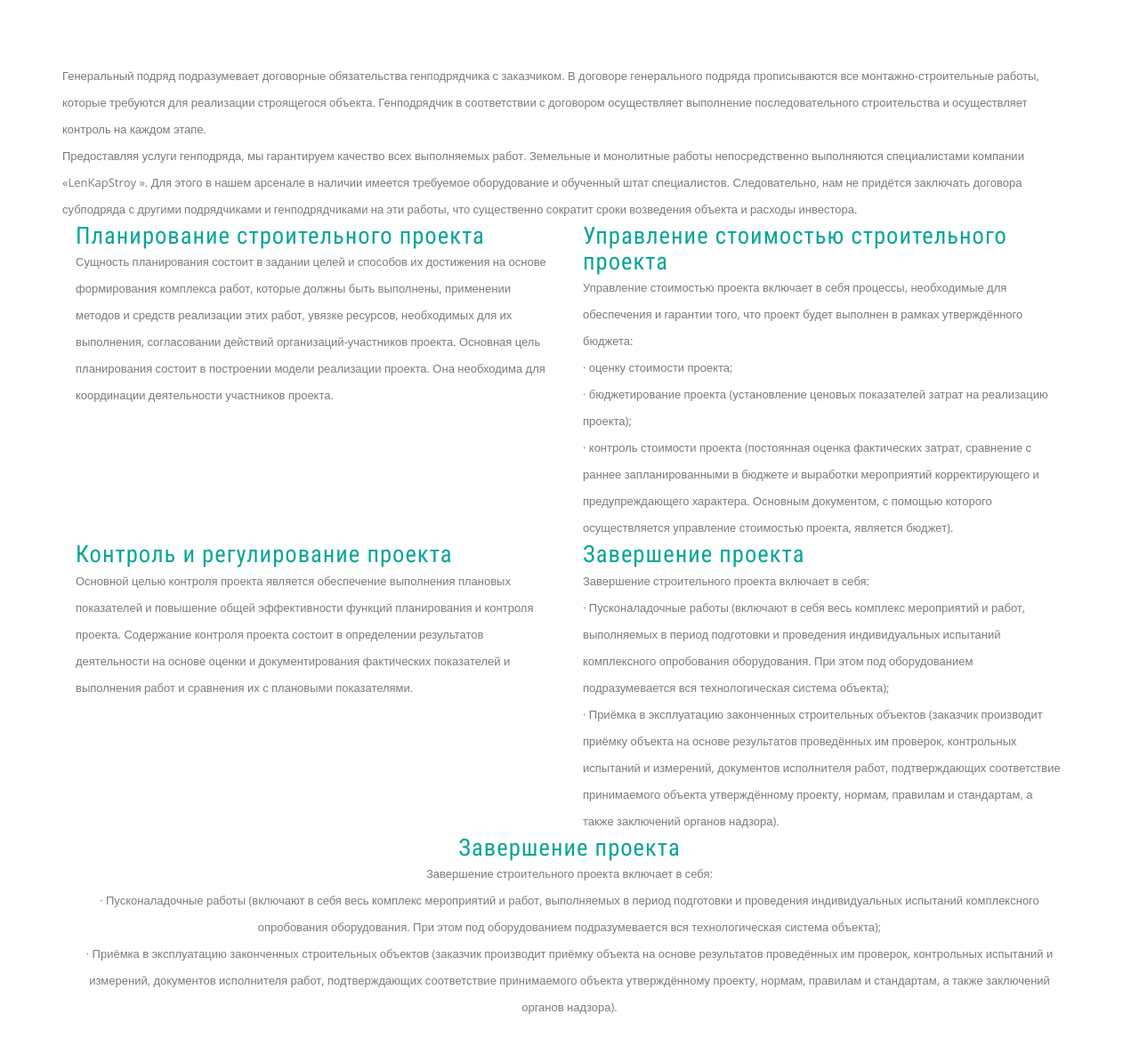
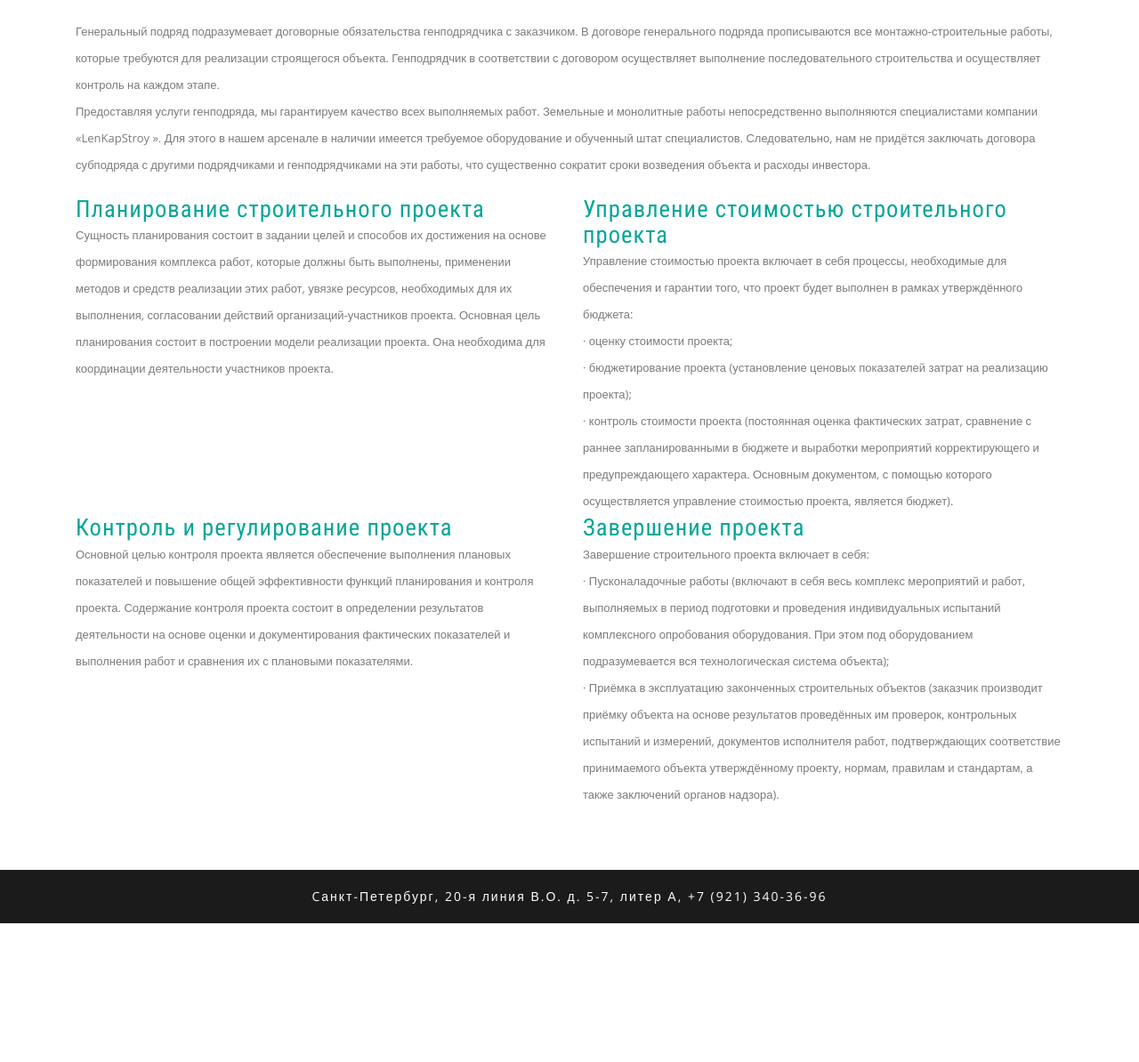
Before and after one commit to lloudb/-, a plain HTML site: page blog.html in a window 1280 px wide. Shown: the part 266-1460 px from the top of the page at 89% size. After the commit the page ends 1304 px from the top, so only its background shows below. Drawn offline with nearby package versions, Linux system fonts and the light colour scheme.

Commit message:
Add files via upload

```diff
--- a/blog.html
+++ b/blog.html
@@ -109,11 +109,13 @@ Smartphone Compatible web template, free webdesigns for Nokia, Samsung, LG, Sony
 		<!-- blogs -->
 		<div class="welcome-top">
 			<div class="container">
-				<p>
-				Генеральный подряд подразумевает договорные обязательства генподрядчика с заказчиком. В договоре генерального подряда прописываются все монтажно-строительные работы, которые требуются для реализации строящегося объекта. Генподрядчик в соответствии с договором осуществляет выполнение последовательного строительства и осуществляет контроль на каждом этапе.
-				</br>
-				Предоставляя услуги генподряда, мы гарантируем качество всех выполняемых работ. Земельные и монолитные работы непосредственно выполняются специалистами компании «LenKapStroy ». Для этого в нашем арсенале в наличии имеется требуемое оборудование и обученный штат специалистов. Следовательно, нам не придётся заключать договора субподряда с другими подрядчиками и генподрядчиками на эти работы, что существенно сократит сроки возведения объекта и расходы инвестора.
-				</p>
+				<div class="col-md-12 top-uslugi">
+					<p>
+					Генеральный подряд подразумевает договорные обязательства генподрядчика с заказчиком. В договоре генерального подряда прописываются все монтажно-строительные работы, которые требуются для реализации строящегося объекта. Генподрядчик в соответствии с договором осуществляет выполнение последовательного строительства и осуществляет контроль на каждом этапе.
+					</br>
+					Предоставляя услуги генподряда, мы гарантируем качество всех выполняемых работ. Земельные и монолитные работы непосредственно выполняются специалистами компании «LenKapStroy ». Для этого в нашем арсенале в наличии имеется требуемое оборудование и обученный штат специалистов. Следовательно, нам не придётся заключать договора субподряда с другими подрядчиками и генподрядчиками на эти работы, что существенно сократит сроки возведения объекта и расходы инвестора.
+					</p>
+				</div>
 				<div class="col-md-6 welcome_top_left">
 					<h3>Планирование строительного проекта </h3>
 					<p>Сущность планирования состоит в задании целей и способов их достижения на основе формирования комплекса работ, которые должны быть выполнены, применении методов и средств реализации этих работ, увязке ресурсов, необходимых для их выполнения, согласовании действий организаций-участников проекта. Основная цель планирования состоит в построении модели реализации проекта. Она необходима для координации деятельности участников проекта. </p>
@@ -135,12 +137,6 @@ Smartphone Compatible web template, free webdesigns for Nokia, Samsung, LG, Sony
 					· Пусконаладочные работы (включают в себя весь комплекс мероприятий и работ, выполняемых в период подготовки и проведения индивидуальных испытаний комплексного опробования оборудования. При этом под оборудованием подразумевается вся технологическая система объекта);<br/>
 					· Приёмка в эксплуатацию законченных строительных объектов (заказчик производит приёмку объекта на основе результатов проведённых им проверок, контрольных испытаний и измерений, документов исполнителя работ, подтверждающих соответствие принимаемого объекта утверждённому проекту, нормам, правилам и стандартам, а также заключений органов надзора). </p>
 				</div>
-				<div class="col-md-12" align="center">
-					<h3>Завершение проекта</h3>
-					<p>Завершение строительного проекта включает в себя:<br/>
-					· Пусконаладочные работы (включают в себя весь комплекс мероприятий и работ, выполняемых в период подготовки и проведения индивидуальных испытаний комплексного опробования оборудования. При этом под оборудованием подразумевается вся технологическая система объекта);<br/>
-					· Приёмка в эксплуатацию законченных строительных объектов (заказчик производит приёмку объекта на основе результатов проведённых им проверок, контрольных испытаний и измерений, документов исполнителя работ, подтверждающих соответствие принимаемого объекта утверждённому проекту, нормам, правилам и стандартам, а также заключений органов надзора). </p>
-				</div>
 			</div>
 		</div>
 	</div>
```
Also changed, not shown: contact.html (+1 -1 lines).
